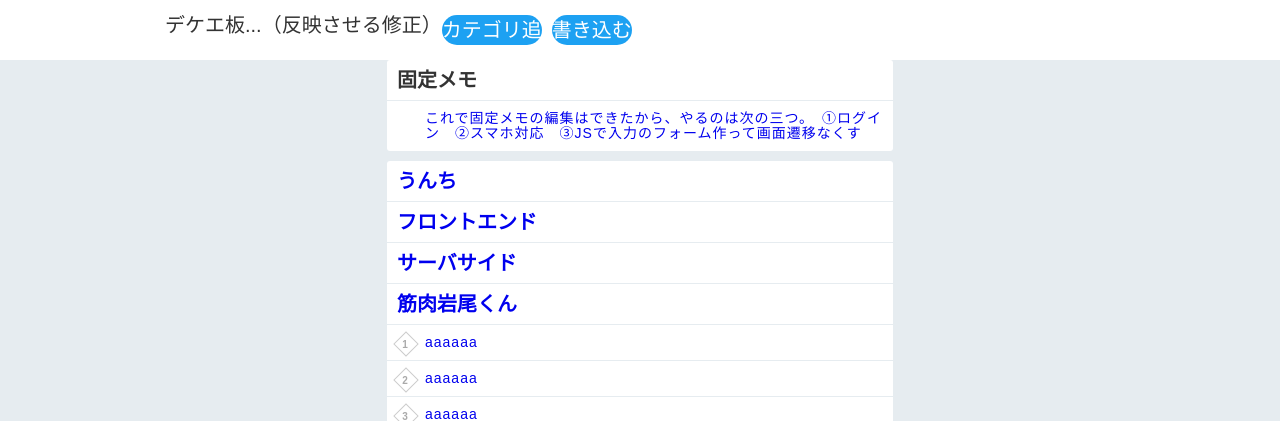
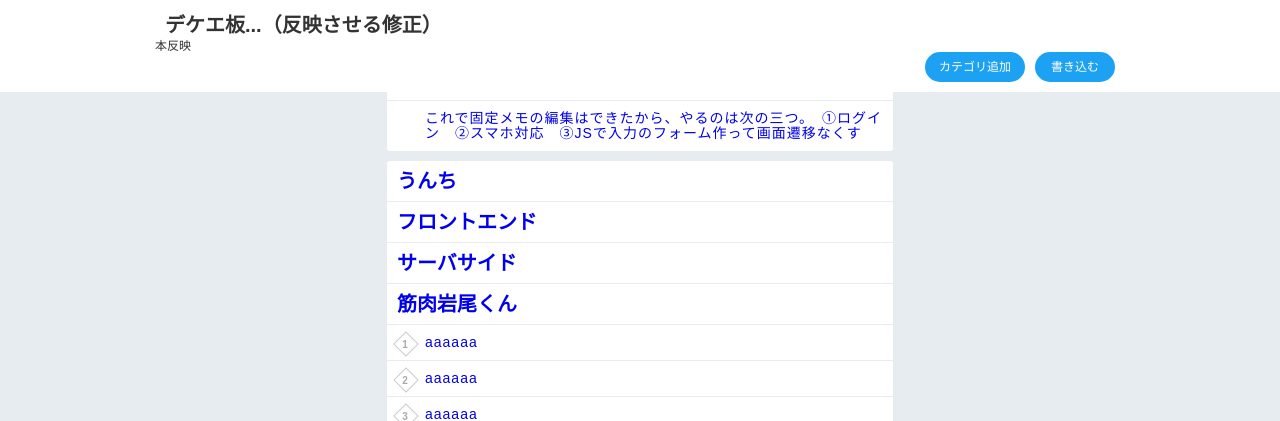
Before and after one commit to MoritaHiroki87/tryweb, a Django app: page /dekita/ in a window 1280 px wide. Shown: the top 421 px of the page. Run offline with Django 3.2, Linux system fonts and the light colour scheme; data comes from the database, SQL or seed files in the repository.

Commit message:
テスト本反映

```diff
--- a/templates/dekita/index.html
+++ b/templates/dekita/index.html
@@ -14,7 +14,8 @@
 <body>
     <header class="header">
         <div class="header-wrapper clearfix">
-            <h1w class="title">デケエ板...（反映させる修正）</h1>
+            <h1 class="title">デケエ板...（反映させる修正）</h1>
+            <p>本反映</p>
             <a class="todo-add" href="{% url 'dekita:add' %}">書き込む</a>
             <a class="category-add" href="{% url 'dekita:add_category' %}">カテゴリ追加</a>
         </div>
```
